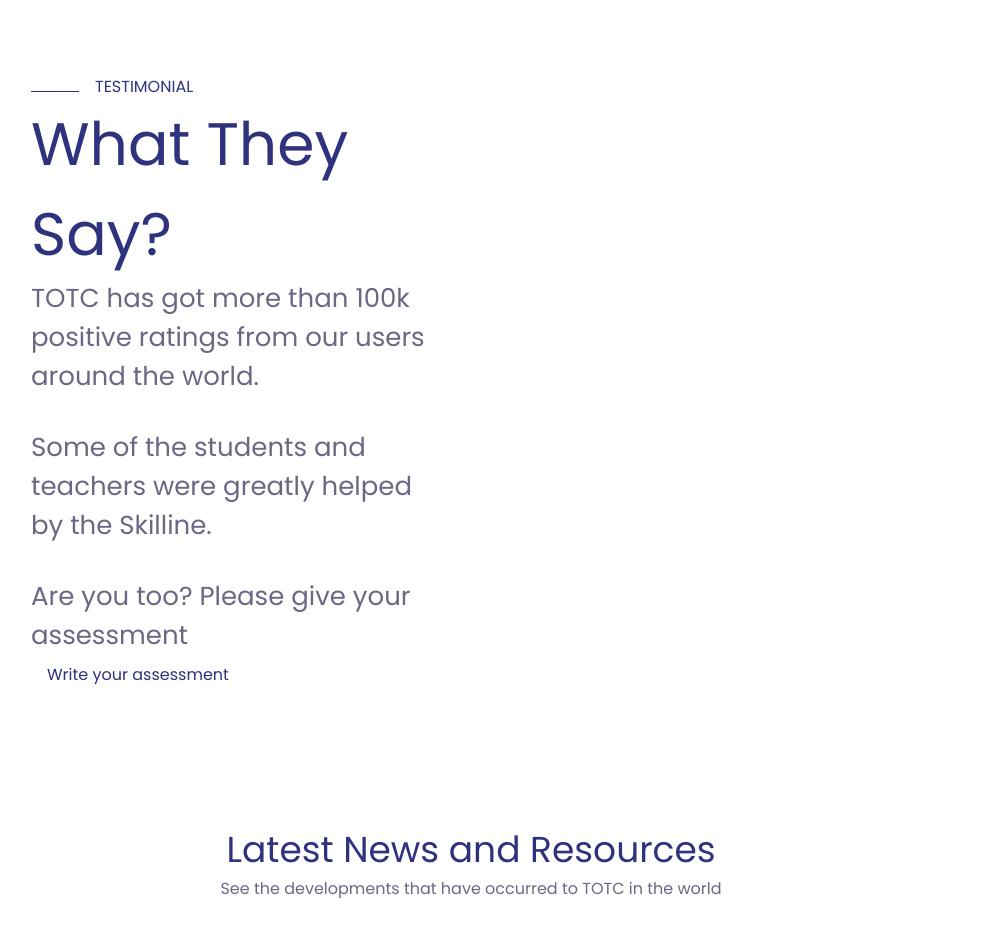
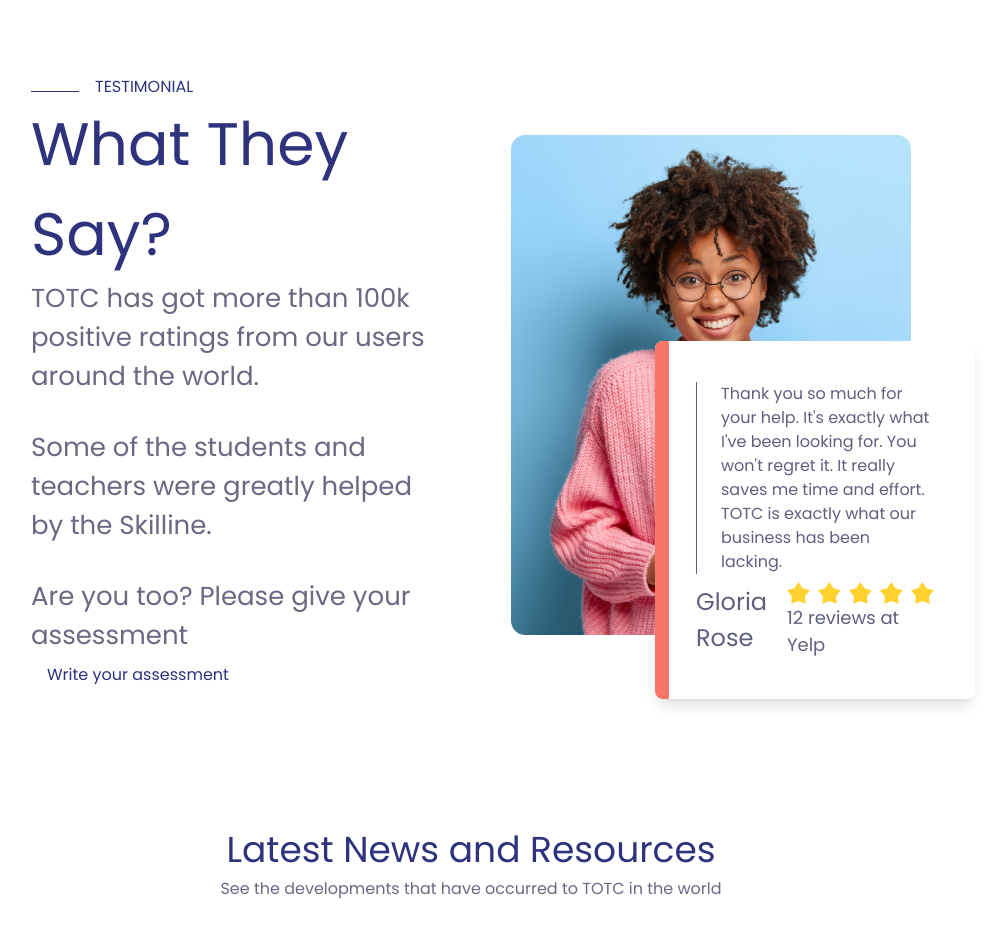
Before and after one commit to Sumit134coder/CourseBuilder, a Next.js app: page / in a window 1280 px wide. Shown: the part 4560-5491 px from the top of the page, without its empty margins (169-1172 px from the left). Built offline with nearby package versions, Linux system fonts and the light colour scheme.

Commit message:
update , add , feat : Testimonial Section

```diff
--- a/src/app/_sections/Testimonial/index.jsx
+++ b/src/app/_sections/Testimonial/index.jsx
@@ -1,4 +1,4 @@
-import React from "react";
+import TestimonialContainer from "@/components/common/TestimonialContainer";
 
 const Testimonials = () => {
   return (
@@ -24,7 +24,9 @@ const Testimonials = () => {
           Write your assessment
         </button>
       </div>
-      <div></div>
+      <div>
+        <TestimonialContainer />
+      </div>
     </section>
   );
 };
--- a/src/app/globals.css
+++ b/src/app/globals.css
@@ -42,6 +42,9 @@ body {
   /* --white-- */
   --color-white-100: #ffffffcc;
   --color-white-500: #ffffff;
+
+  /* --gray--- */
+  --color-gray-300 : #5F5F7E;
 
 
   /* ----green----- */
@@ -127,6 +130,16 @@ body {
   }
 }
 
+.testimonial_content_card::before{
+  content: "";
+  position: absolute;
+  top: 0px;
+  left: 0px;
+  width: 14px;
+  height: 100%;
+  background: #F67766;
+}
+
 .about_video_container {
   position: relative;
   width: 100%;
--- /dev/null
+++ b/src/assets/icons/Star.jsx
@@ -0,0 +1,21 @@
+import React from "react";
+
+const Star = ({className=""}) => {
+  return (
+    <svg
+      width="23"
+      height="22"
+      viewBox="0 0 23 22"
+      fill="none"
+      xmlns="http://www.w3.org/2000/svg"
+      className={className}
+    >
+      <path
+        d="M11.4016 0L15.4883 6.36261L22.8024 8.28316L18.014 14.136L18.4476 21.6856L11.4016 18.9403L4.35549 21.6856L4.7891 14.136L0.000772476 8.28316L7.31484 6.36261L11.4016 0Z"
+        fill="currentColor"
+      />
+    </svg>
+  );
+};
+
+export default Star;
--- /dev/null
+++ b/src/components/common/StarRating.jsx
@@ -0,0 +1,16 @@
+import React from "react";
+import Star from "@/assets/icons/Star";
+
+const StarRating = ({ rating }) => {
+  return (
+    <div className="flex items-center gap-2">
+      {Array(rating)
+        .fill(0)
+        .map((_, index) => (
+          <Star key={`star_${index}`} className="text-amber-300" />
+        ))}
+    </div>
+  );
+};
+
+export default StarRating;
--- /dev/null
+++ b/src/components/common/TestimonialContainer.jsx
@@ -0,0 +1,35 @@
+import TestimonialHeroImage from "./TestimonialHeroImage";
+import TestimonialContentCard from "./TestimonialContentCard";
+
+const dummyTestimonials = [
+  {
+    review:
+      "Thank you so much for your help. It's exactly what I've been looking for. You won't regret it. It really saves me time and effort. TOTC is exactly what our business has been lacking.",
+    reviewer: "Gloria Rose",
+    rating: 5,
+    averageReviews: 12,
+  },
+  {
+    review:
+      "Thank you so much for your help. It's exactly what I've been looking for. ",
+    reviewer: "Jerry Rose",
+    rating: 3,
+    averageReviews: 12,
+  },
+];
+
+const TestimonialContainer = () => {
+  return (
+    <div className="relative">
+      <TestimonialHeroImage />
+      <TestimonialContentCard
+        review={dummyTestimonials[0].review}
+        reviewer={dummyTestimonials[0].reviewer}
+        rating={dummyTestimonials[0].rating}
+        averageReviews={dummyTestimonials[0].averageReviews}
+      />
+    </div>
+  );
+};
+
+export default TestimonialContainer;
--- /dev/null
+++ b/src/components/common/TestimonialContentCard.jsx
@@ -0,0 +1,25 @@
+import StarRating from "./StarRating";
+
+const TestimonialContentCard = ({
+  review = "",
+  reviewer = "",
+  rating = 5,
+  averageReviews = 10,
+}) => {
+  return (
+    <div className="testimonial_content_card text-gray-300 p-10.25 rounded-lg overflow-hidden shadow-lg absolute -right-16 -bottom-16 bg-white w-4/5">
+      <p className="border-l border-gray-300 pl-6">{review}</p>
+      <div className="flex justify-between items-center mt-2">
+        <span className="text-body-300">{reviewer}</span>
+        <div>
+          <StarRating rating={rating} />
+          <span className="text-body-75 mt-2">
+            {averageReviews} reviews at Yelp
+          </span>
+        </div>
+      </div>
+    </div>
+  );
+};
+
+export default TestimonialContentCard;
--- /dev/null
+++ b/src/components/common/TestimonialHeroImage.jsx
@@ -0,0 +1,11 @@
+import React from 'react'
+import Image from 'next/image'
+import heroImage from '@/assets/images/home/GirlSmiling.png'
+
+const TestimonialHeroImage = () => {
+  return (
+    <Image src={heroImage} alt="Testimonial section" height={700} width={500} className='' />
+  )
+}
+
+export default TestimonialHeroImage
```
Also changed, not shown: src/assets/images/home/GirlSmiling.png (added).
